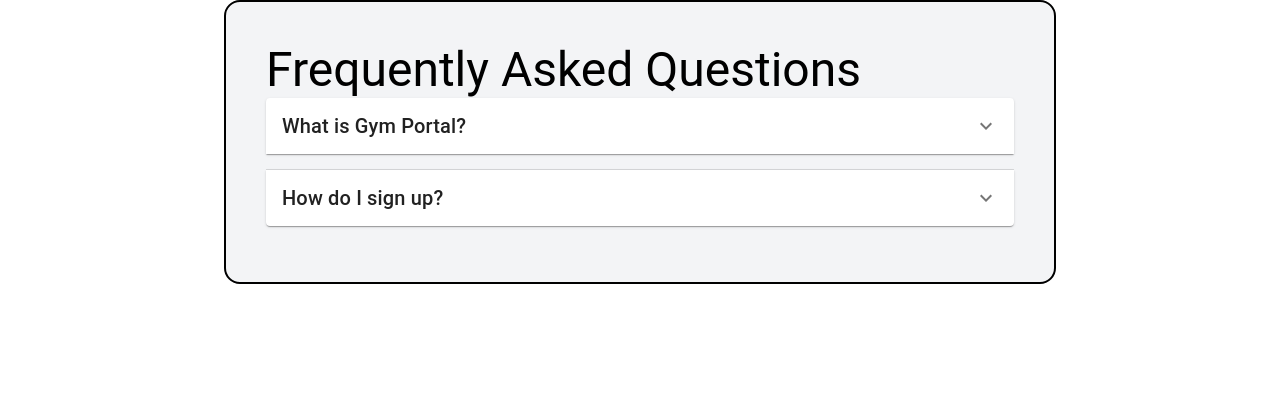
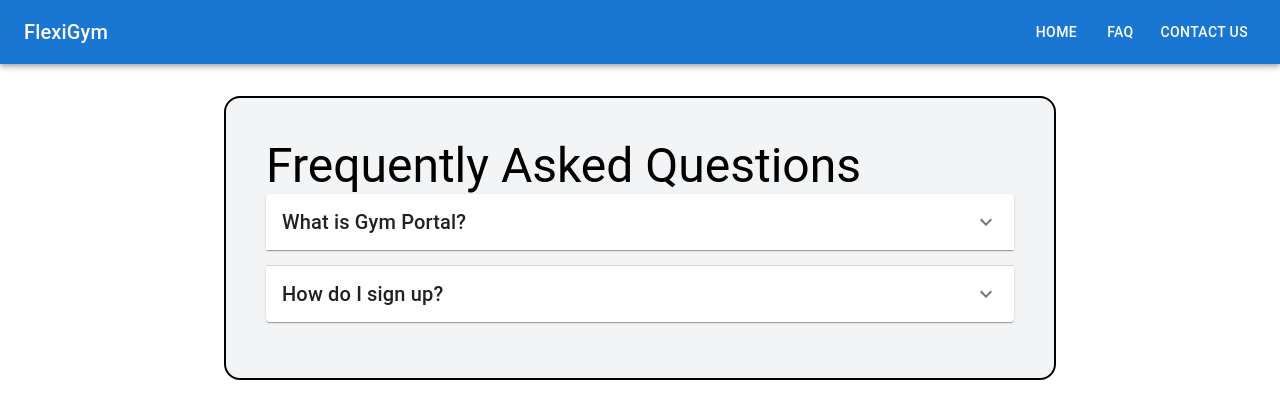
Before and after one commit to CodeBreaker2712/CSCI_5409_Grp_09, a Next.js app in the folder gym_portal/: page /faq in a window 1280 px wide. Shown: the top 418 px of the page. Built offline with nearby package versions, Linux system fonts and the light colour scheme.

Commit message:
Changing small bug

```diff
--- a/gym_portal/src/app/layout.js
+++ b/gym_portal/src/app/layout.js
@@ -1,10 +1,16 @@
-import Link from 'next/link';
-import './globals.css';
+import Link from "next/link";
+import "./globals.css";
+import NavigationPanel from "../components/navigationPanel";
+
 
 export default function RootLayout({ children }) {
   return (
     <html lang="en">
-      <body>{children}</body>
+      <body>
+        {" "}
+        <NavigationPanel />
+        {children}
+      </body>
     </html>
-  )
+  );
 }
--- a/gym_portal/src/app/page.js
+++ b/gym_portal/src/app/page.js
@@ -16,9 +16,8 @@
       <Head>
         <title>FlexiGym</title>
       </Head>
-      <NavigationPanel />
 
-      <Container maxWidth="lg" className="py-12 text-center">
+      <Container maxWidth="lg" className=" text-center">
         <div className="min-h-screen flex justify-center items-center">
 
           <div>
--- a/gym_portal/src/components/navigationPanel.js
+++ b/gym_portal/src/components/navigationPanel.js
@@ -4,7 +4,7 @@
 
 const NavigationPanel = () => {
   return (
-    <AppBar position="static" color="primary">
+    <AppBar position="static" color="primary" className="mb-8">
       <Toolbar>
         <Typography variant="h6" component="div" sx={{ flexGrow: 1 }}>
           FlexiGym
```
